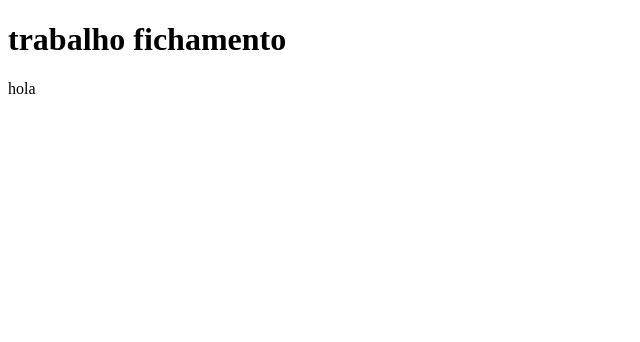
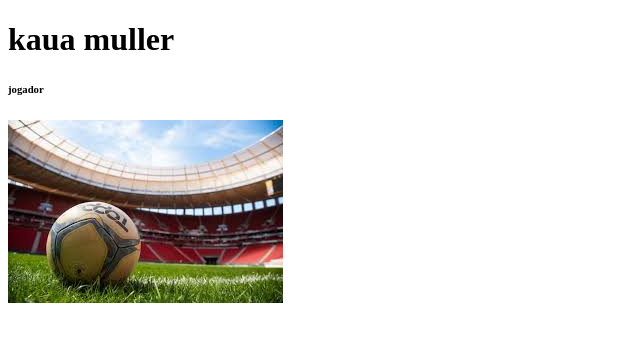
Before and after one commit to Kauafichamento/Kauafichamentogithub.io, a plain HTML site: page index.html in a window 1280 px wide. Shown: the whole page, without its empty margins (0-640 px from the left). Drawn offline with Linux system fonts and the light colour scheme.

Commit message:
Add files via upload

```diff
--- a/index.html
+++ b/index.html
@@ -6,7 +6,8 @@
     <title>Document</title>
 </head>
 <body>
-    <h1> trabalho fichamento</h1>
-    hola
+    <h1>kaua muller</h1>
+    <h6> jogador</h6>
+    <img src="images.jpeg" alt="profissão">
 </body>
 </html>
```
